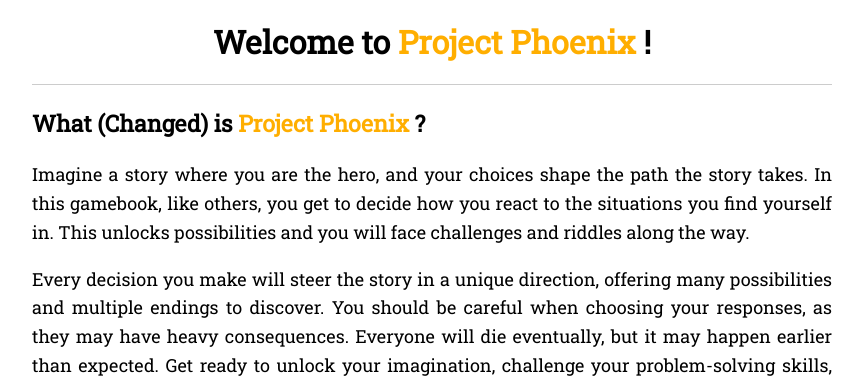
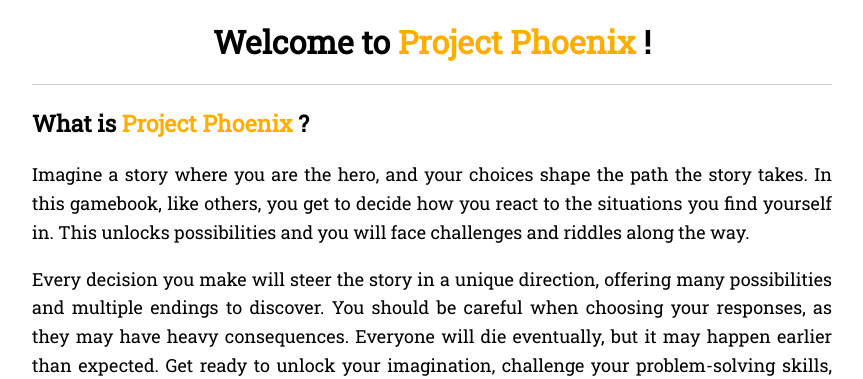
Before and after one commit to IndefiniteUpgrades/IndefiniteUpgrades.github.io, a plain HTML site: page Project Phoenix/index.html in a window 1280 px wide. Shown: the top 379 px of the page, without its empty margins (208-1071 px from the left). Drawn offline with Linux system fonts and the light colour scheme.

Commit message:
Revert "test"
This reverts commit ab01239b429ba89c847a63def942737c770d496c.

```diff
--- a/Project Phoenix/index.html
+++ b/Project Phoenix/index.html
@@ -99,7 +99,7 @@
 
     <hr />
     <div class="text-container">
-        <p><span style="font-size:23px;"><strong>What (Changed) is <span style="color: #ffae00;"><strong>Project Phoenix</strong></span> ?</strong></span></p>
+        <p><span style="font-size:23px;"><strong>What is <span style="color: #ffae00;"><strong>Project Phoenix</strong></span> ?</strong></span></p>
         <p>Imagine a story where you are the hero, and your choices shape the path the story takes. In this gamebook, like others, you get to decide how you react to the situations you find yourself in. This unlocks possibilities and you will face challenges and riddles along the way.</p>
         <p>Every decision you make will steer the story in a unique direction, offering many possibilities and multiple endings to discover. You should be careful when choosing your responses, as they may have heavy consequences. Everyone will die eventually, but it may happen earlier than expected. Get ready to unlock your imagination, challenge your problem-solving skills, and experience the thrill of <span style="color: #ffae00;">Project Phoenix</span>. Are you ready to answer the call?</p>
     </div>
```
